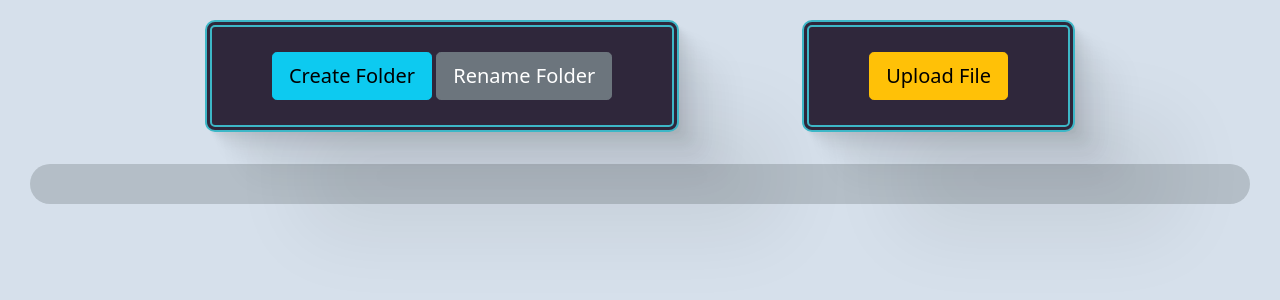
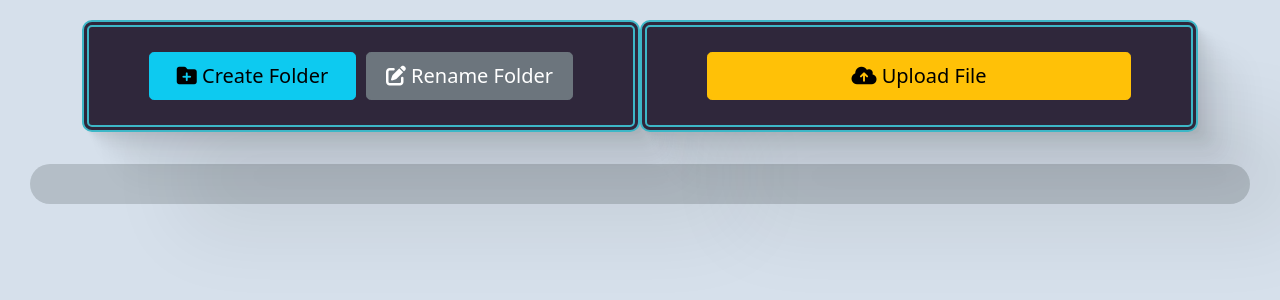
Before and after one commit to marcelbbarreiro/FileManager, a PHP site: page / in a window 1280 px wide. Shown: the part 130-430 px from the top of the page. Run offline with PHP 8.4, Linux system fonts and the light colour scheme; data that the repository does not hold is empty; some libraries are stand-ins or nearby versions.

Commit message:
feat: add icons to buttons

```diff
--- a/css/main.css
+++ b/css/main.css
@@ -146,6 +146,7 @@ body {
     border: 7px;
     border-color: #3db7c7;
     border-style: double;
+    width: -webkit-fill-available;
 }
 
 .folder {
@@ -162,6 +163,10 @@ body {
     border: 7px;
     border-color: #3db7c7;
     border-style: double;
+    width: -webkit-fill-available;
+    display: flex;
+    justify-content: space-evenly;
+    gap: 10px;
 }
 
 
@@ -197,6 +202,10 @@ body {
     margin: 5px;
 }
 
+.btn-folder {
+    width: -webkit-fill-available;
+}
+
 a {
     text-decoration: none;
 }
--- a/index.php
+++ b/index.php
@@ -23,7 +23,7 @@
             <?php require_once("newFolder.php");?>
         </div>
         <div class="Upload">
-        <button type="button" class="btn btn-warning btn-lg btn-block" data-bs-toggle="modal" data-bs-target="#UploadFile">Upload File</button>
+        <button type="button" class="btn btn-warning btn-lg btn-block btn-folder" data-bs-toggle="modal" data-bs-target="#UploadFile"><i class="fa-solid fa-cloud-arrow-up"></i> Upload File</button>
         </div>
     </div>
 
--- a/newFolder.php
+++ b/newFolder.php
@@ -6,8 +6,8 @@
 
 	}
 ?>
-<button type="button" class="btn btn-info btn-lg btn-block" data-bs-toggle="modal" data-bs-target="#CreateFolder">Create Folder</button>
-<button type="button" class="btn btn-secondary btn-lg btn-block" data-bs-toggle="modal" data-bs-target="#RenameFolder">Rename Folder</button>
+<button type="button" class="btn btn-info btn-lg btn-block btn-folder" data-bs-toggle="modal" data-bs-target="#CreateFolder"><i class="fa-solid fa-folder-plus"></i> Create Folder</button>
+<button type="button" class="btn btn-secondary btn-lg btn-block btn-folder" data-bs-toggle="modal" data-bs-target="#RenameFolder"><i class="fa-solid fa-pen-to-square"></i> Rename Folder</button>
 
 <!-- Create Folder Modal -->
 <div class="modal fade" id="CreateFolder" tabindex="-1" aria-labelledby="exampleModalLabel" aria-hidden="true">
```
